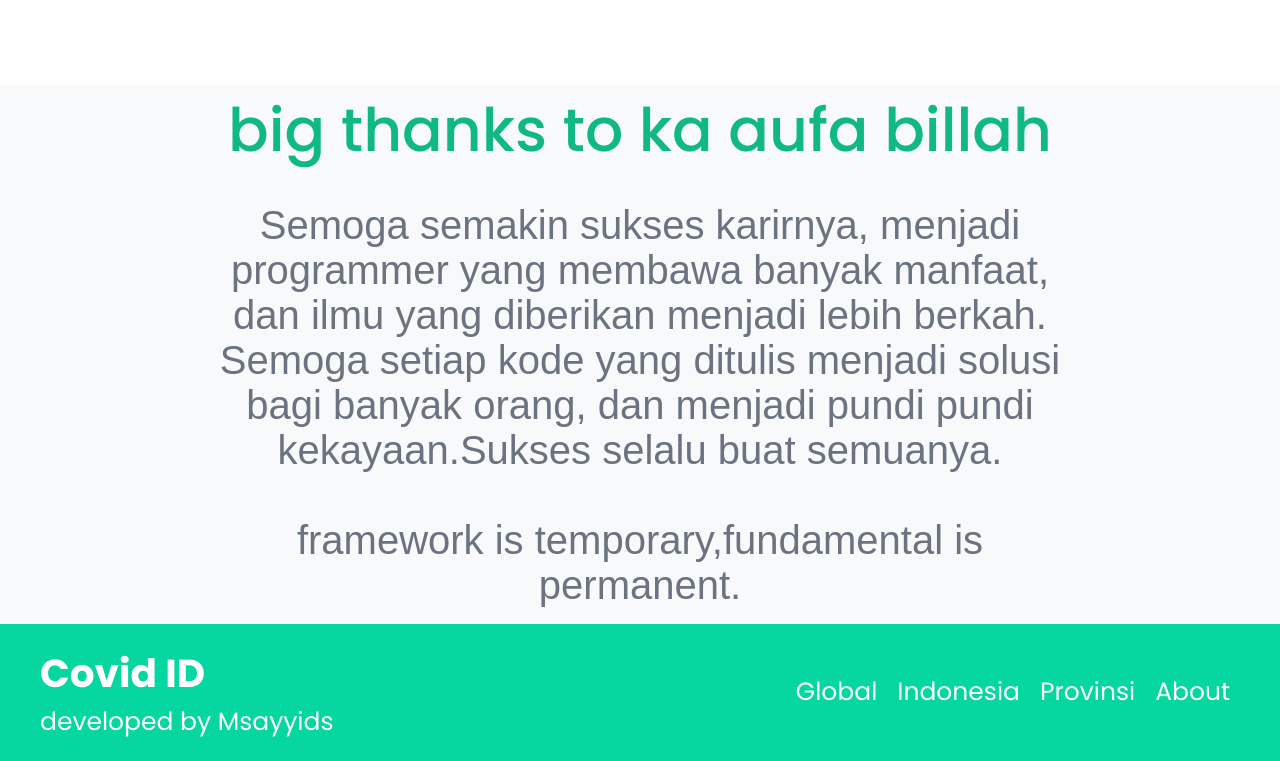
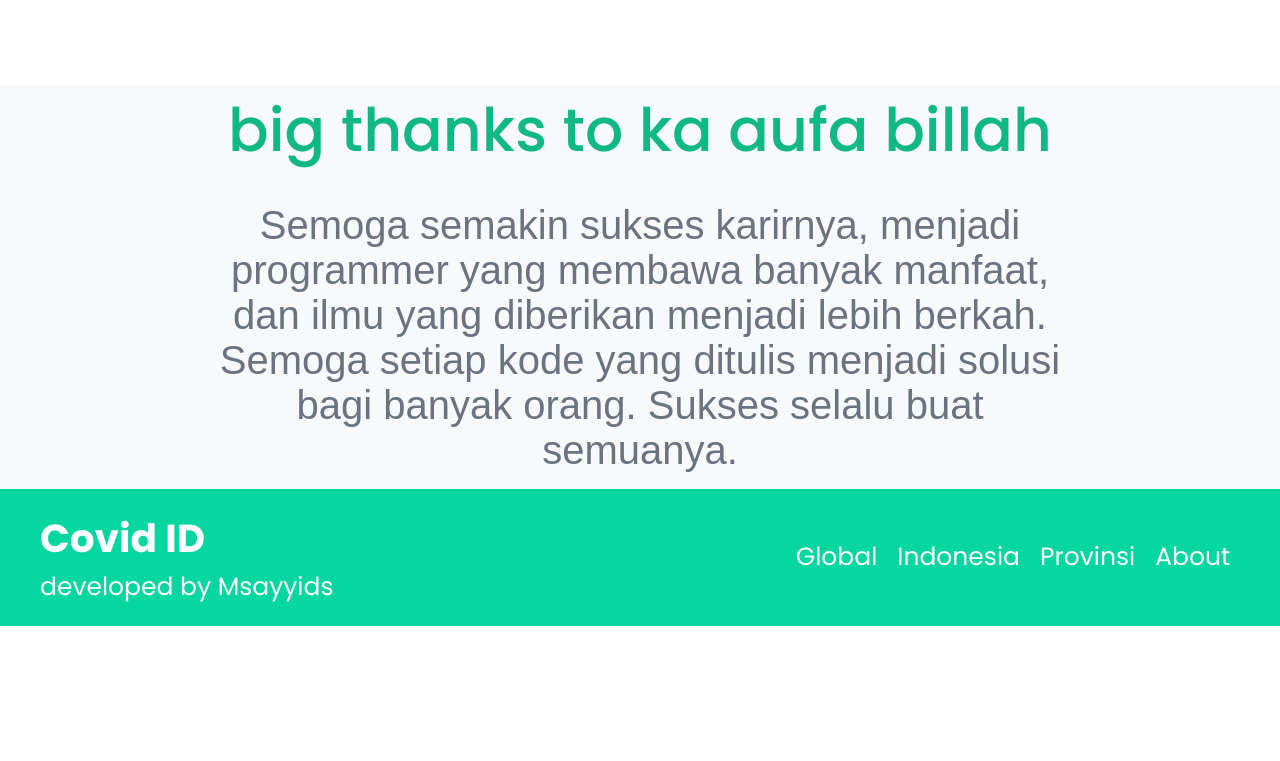
Before and after one commit to msayyids/uas-frontend, a React (Vite) app: page /covid/about in a window 1280 px wide. Shown: the part 599-1360 px from the top of the page. After the commit the page ends 1225 px from the top, so only its background shows below. Built offline with nearby package versions, Linux system fonts and the light colour scheme; the HTML template or start-up script is replaced by a standard one.

Commit message:
edit about

```diff
--- a/src/components/About/About.jsx
+++ b/src/components/About/About.jsx
@@ -27,11 +27,7 @@ const AboutUsSection = () => {
       <Paragraph>
         Semoga semakin sukses karirnya, menjadi programmer yang membawa banyak manfaat,
         dan ilmu yang diberikan menjadi lebih berkah. Semoga setiap kode
-        yang ditulis menjadi solusi bagi banyak orang, dan menjadi pundi pundi
-        kekayaan.Sukses selalu buat semuanya.
-        <br />
-        <br/>
-        framework is temporary,fundamental is permanent.
+        yang ditulis menjadi solusi bagi banyak orang. Sukses selalu buat semuanya.
       </Paragraph>
     </Wrapper>
   );
```
